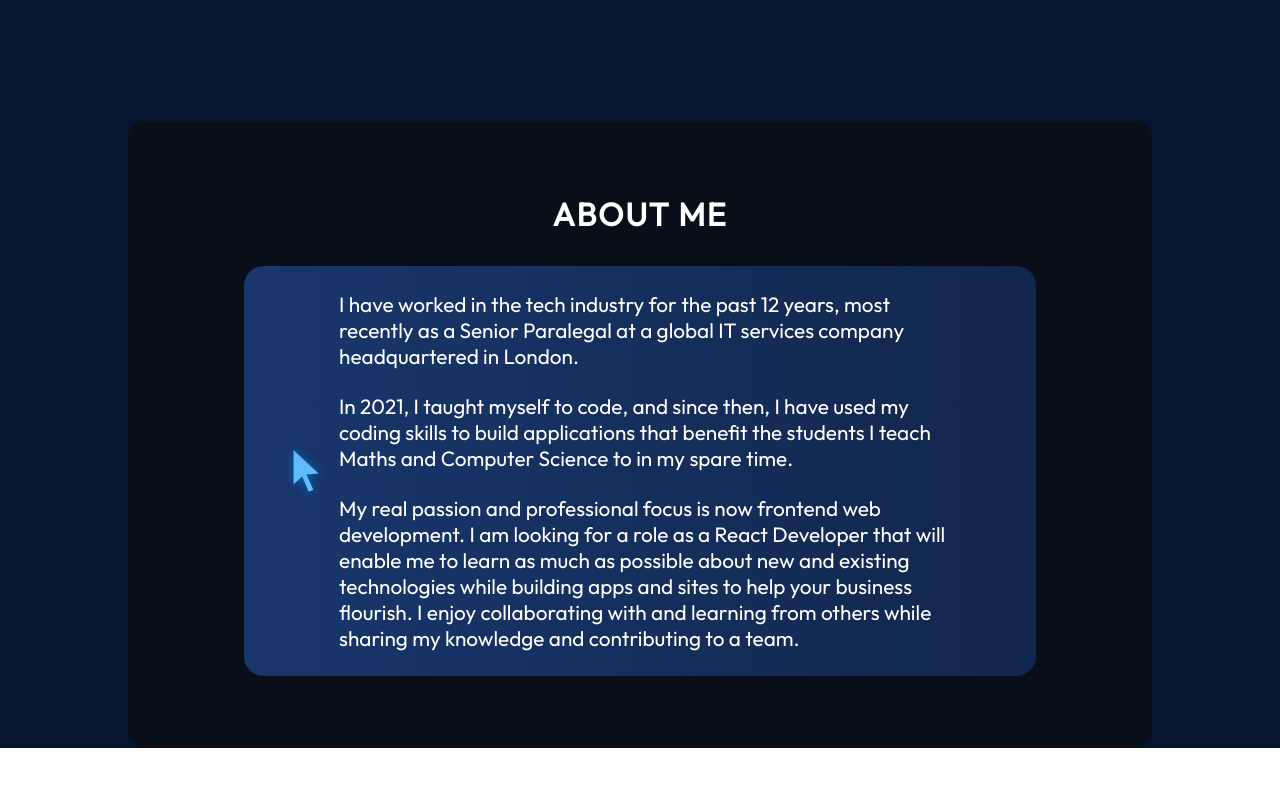
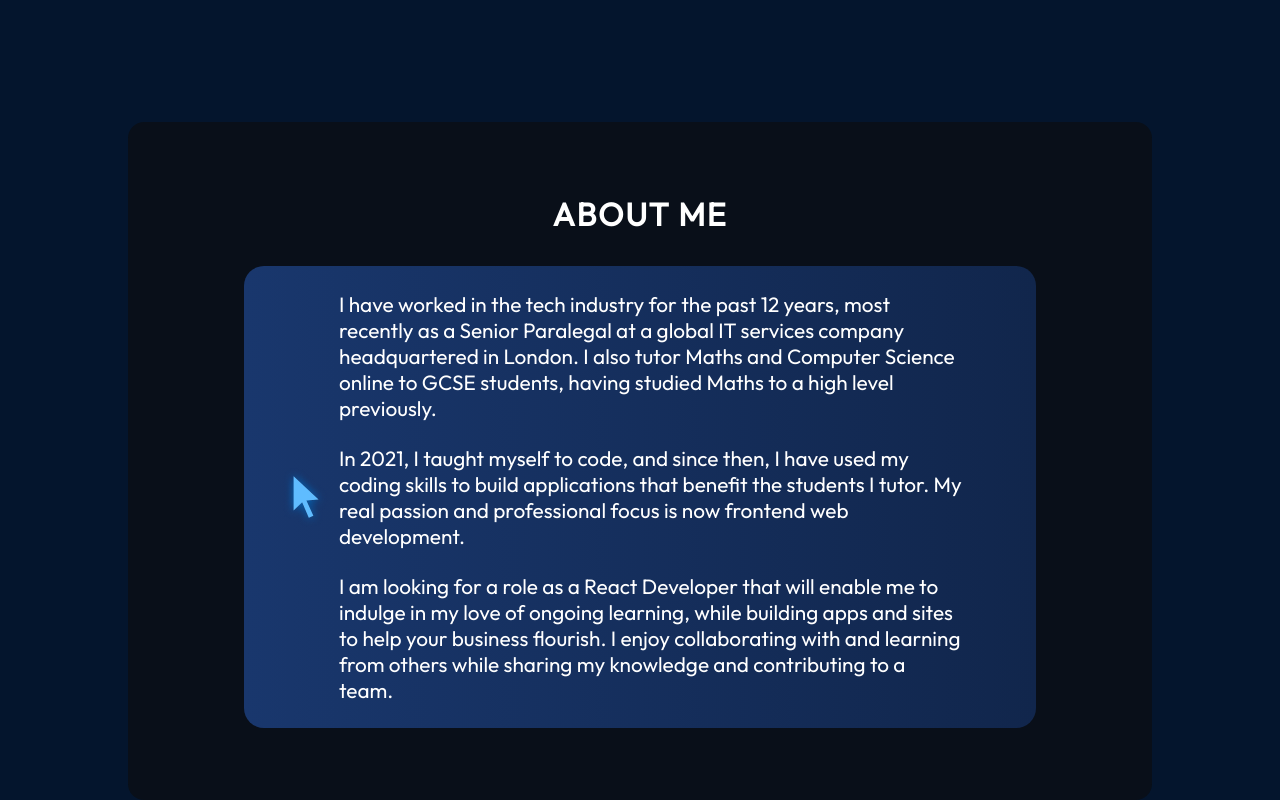
Before and after one commit to Nadia982/portfolio-2024-05, a React (Vite) app: page / in a window 1280 px wide. Shown: the part 2643-3443 px from the top of the page. Before the commit the page ends 3391 px from the top, so only its background shows below. Built offline with nearby package versions, Linux system fonts and the light colour scheme.

Commit message:
updated text of About section

```diff
--- a/src/components/About/About.jsx
+++ b/src/components/About/About.jsx
@@ -20,19 +20,18 @@ export const About = () => {
               <p className={styles.aboutItemPara}>
                 I have worked in the tech industry for the past 12 years, most
                 recently as a Senior Paralegal at a global IT services company
-                headquartered in London.
+                headquartered in London. I also tutor Maths and Computer Science online to GCSE students, having studied Maths to a high level previously.
               </p>
 
               <p className={styles.aboutItemPara}>
                 In 2021, I taught myself to code, and since then, I have used my
                 coding skills to build applications that benefit the students I
-                teach Maths and Computer Science to in my spare time.
+                tutor. My real passion and professional focus is now frontend web
+                development.
               </p>
               <p className={styles.aboutItemPara}>
-                My real passion and professional focus is now frontend web
-                development. I am looking for a role as a React Developer that
-                will enable me to learn as much as possible about new and
-                existing technologies while building apps and sites to help your
+                I am looking for a role as a React Developer that
+                will enable me to indulge in my love of ongoing learning, while building apps and sites to help your
                 business flourish. I enjoy collaborating with and learning from
                 others while sharing my knowledge and contributing to a team.
               </p>
```
